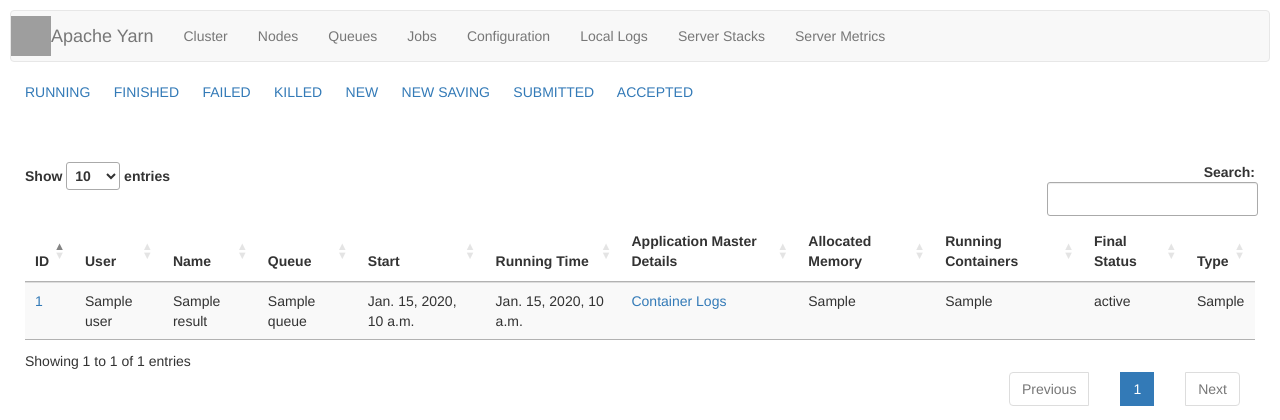
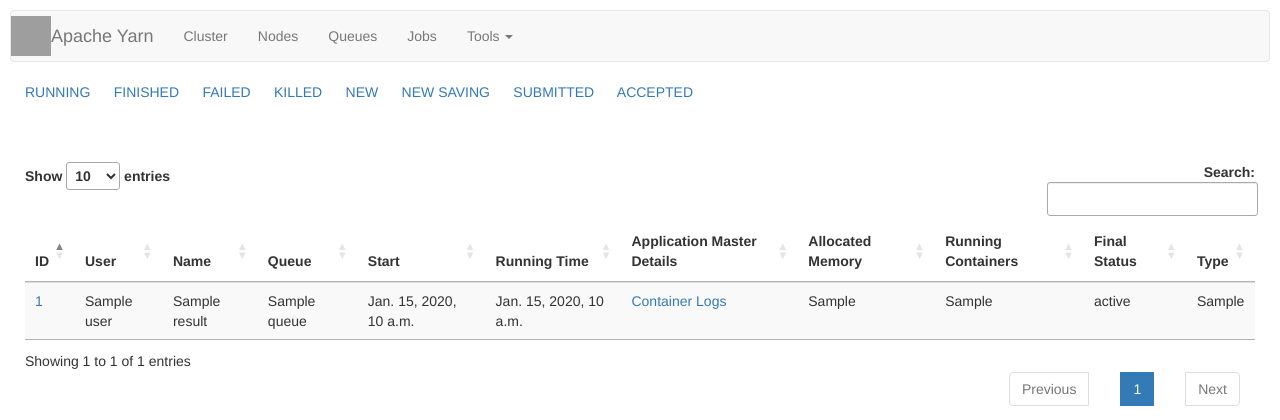
Before and after one commit to ajayyadav/yarn-dashboard, a Django app: template yarn/dashboard/templates/dashboard/jobs.html in a window 1280 px wide. Shown: the top 420 px of the page. Run offline with Django 3.2, Linux system fonts and the light colour scheme; the template is opened without the code that fills it: most values are stand-ins (such as "Sample title", 1, 10 or a date in 2020); some libraries are stand-ins or nearby versions; grey boxes are pictures that could not be loaded.

Commit message:
Put tool links under a dropdown in nav bar

```diff
--- a/yarn/dashboard/templates/dashboard/base.html
+++ b/yarn/dashboard/templates/dashboard/base.html
@@ -36,10 +36,15 @@
           <li id="nodes"><a href="{% url 'nodes' %}">Nodes</a></li>
           <li id="queues"><a href="{% url 'queues' %}">Queues</a></li>
           <li id="jobs"><a href="{% url 'jobs' %}?states=RUNNING">Jobs</a></li>
-          <li><a href="{{API_SERVER_URL}}/conf" target="_blank">Configuration</a></li>
-          <li><a href="{{API_SERVER_URL}}/logs" target="_blank">Local Logs</a></li>
-          <li><a href="{{API_SERVER_URL}}/stacks" target="_blank">Server Stacks</a></li>
-          <li><a href="{{API_SERVER_URL}}/metrics" target="_blank">Server Metrics</a></li>
+          <li class="dropdown">
+            <a href="#" class="dropdown-toggle" data-toggle="dropdown" role="button" aria-expanded="false">Tools <span class="caret"></span></a>
+            <ul class="dropdown-menu" role="menu">
+              <li><a href="{{API_SERVER_URL}}/conf" target="_blank">Configuration</a></li>
+              <li><a href="{{API_SERVER_URL}}/logs" target="_blank">Local Logs</a></li>
+              <li><a href="{{API_SERVER_URL}}/stacks" target="_blank">Server Stacks</a></li>
+              <li><a href="{{API_SERVER_URL}}/metrics" target="_blank">Server Metrics</a></li>
+            </ul>
+          </li>
         </ul>
       </div>
     </div>
```
